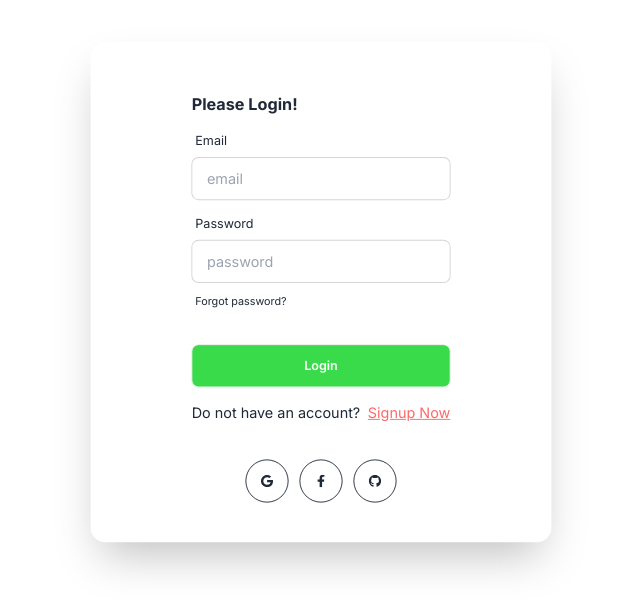
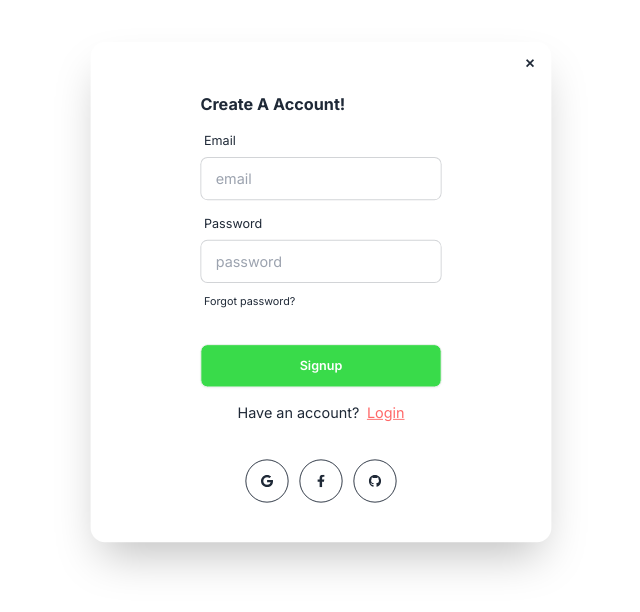
Before and after one commit to atheeq2003/Foodi, a React (Vite) app in the folder foodi-client/: page /signup in a window 1280 px wide. Shown: the part 108-720 px from the top of the page, without its empty margins (319-959 px from the left). Built offline with nearby package versions, Linux system fonts and the light colour scheme.

Commit message:
Sign Up Page

```diff
--- a/foodi-client/package.json
+++ b/foodi-client/package.json
@@ -10,6 +10,7 @@
     "preview": "vite preview"
   },
   "dependencies": {
+    "firebase": "^10.13.2",
     "localforage": "^1.10.0",
     "match-sorter": "^6.3.4",
     "react": "^18.3.1",
--- a/foodi-client/src/components/Modal.jsx
+++ b/foodi-client/src/components/Modal.jsx
@@ -41,6 +41,10 @@ const Modal = () => {
                         <input type="submit" value="Login" className="btn bg-green text-white" />
                     </div>
                     <p className='text-center my-2'>Do not have an account? <Link to="/signup" className='underline text-red ml-1'>Signup Now</Link></p>
+                    <button
+                    htmlFor="my_modal_3"
+                    onClick={() => document.getElementById('my_modal_3').close()}
+                    className="btn btn-sm btn-circle btn-ghost absolute right-2 top-2">✕</button>
                 </form>
                 <div className='text-center space-x-3 mb-5'>
                     <button className="btn btn-circle btn-outline hover:bg-green hover:text-white">
--- a/foodi-client/src/components/Signup.jsx
+++ b/foodi-client/src/components/Signup.jsx
@@ -2,6 +2,7 @@ import React from 'react'
 import { Link } from 'react-router-dom'
 import { FaGoogle, FaFacebookF, FaGithub } from "react-icons/fa";
 import { useForm } from "react-hook-form";
+import Modal from './Modal';
 
 const Signup = () => {
     const { register, handleSubmit, formState: { errors } } = useForm()
@@ -11,7 +12,7 @@ const Signup = () => {
         <div className="h-screen flex justify-center items-center">
             <div className="modal-box m-0 flex flex-col justify-center items-center">
                 <form onSubmit={handleSubmit(onSubmit)} className="card-body" method='dialog'>
-                    <h3 className='font-bold text-lg'>Please Login!</h3>
+                    <h3 className='font-bold text-lg'>Create A Account!</h3>
                     {/* email */}
                     <div className="form-control">
                         <label className="label">
@@ -32,9 +33,14 @@ const Signup = () => {
 
                     {/* login btn */}
                     <div className="form-control mt-6">
-                        <input type="submit" value="Login" className="btn bg-green text-white" />
+                        <input type="submit" value="Signup" className="btn bg-green text-white" />
                     </div>
-                    <p className='text-center my-2'>Do not have an account? <Link to="/signup" className='underline text-red ml-1'>Signup Now</Link></p>
+                    <p className='text-center my-2'>Have an account? <button to="/signup" className='underline text-red ml-1'
+                    onClick={() => document.getElementById('my_modal_3').showModal()}
+                    >Login</button></p>
+                    <Link
+                    to="/"
+                    className="btn btn-sm btn-circle btn-ghost absolute right-2 top-2">✕</Link>
                 </form>
                 <div className='text-center space-x-3 mb-5'>
                     <button className="btn btn-circle btn-outline hover:bg-green hover:text-white">
@@ -48,7 +54,9 @@ const Signup = () => {
                     </button>
                 </div>
             </div>
+            <Modal/>
         </div>
+
     )
 }
 
--- /dev/null
+++ b/foodi-client/src/firebase/firebase.config.js
@@ -0,0 +1,21 @@
+// Import the functions you need from the SDKs you need
+import { initializeApp } from "firebase/app";
+// TODO: Add SDKs for Firebase products that you want to use
+// https://firebase.google.com/docs/web/setup#available-libraries
+
+// console.log(import.meta.env.VITE_SOME_KEY)
+
+// Your web app's Firebase configuration
+const firebaseConfig = {
+  apiKey: "AIzaSyAjqmM2kY4y1gUh0X6kHkqaUDHyNN6_Gr4",
+  authDomain: "foodi-client-804ae.firebaseapp.com",
+  projectId: "foodi-client-804ae",
+  storageBucket: "foodi-client-804ae.appspot.com",
+  messagingSenderId: "81836557741",
+  appId: "1:81836557741:web:7a3e41385d198dc2ea0d24"
+};
+
+// Initialize Firebase
+const app = initializeApp(firebaseConfig);
+
+export default app;
```
Also changed, not shown: 1 other file (tests, documents, lock files or other folders).
